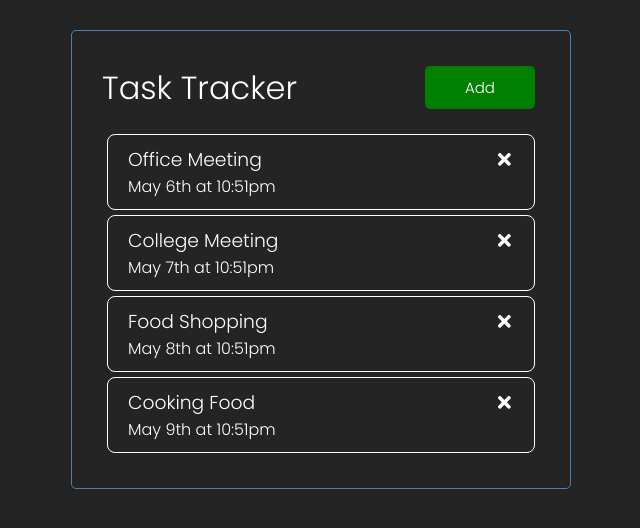
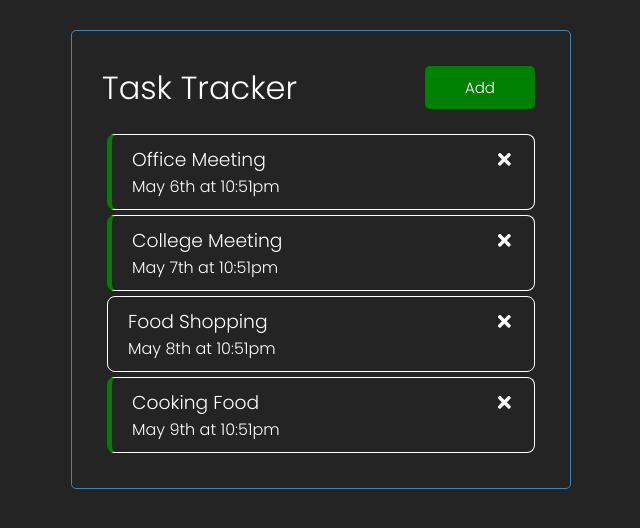
Before and after one commit to ABDUL-RAHMAN-9/LEARN-REACT, a React (Vite) app in the folder Task Tracker/: page / in a window 1280 px wide. Shown: the top 528 px of the page, without its empty margins (319-959 px from the left). Built offline with nearby package versions, Linux system fonts and the light colour scheme.

Commit message:
feat: highlight tasks with reminder using conditional CSS class

```diff
--- a/Task Tracker/src/components/Task.jsx
+++ b/Task Tracker/src/components/Task.jsx
@@ -3,7 +3,7 @@ import { FaTimes } from 'react-icons/fa'
 const Task = ({ task, onDelete, onToggle }) =>
 {
   return (
-    <div className="task"
+    <div className={`task ${task.reminder && 'reminder'}`}
       onDoubleClick={
         () => onToggle(task.id)
       }>
```
